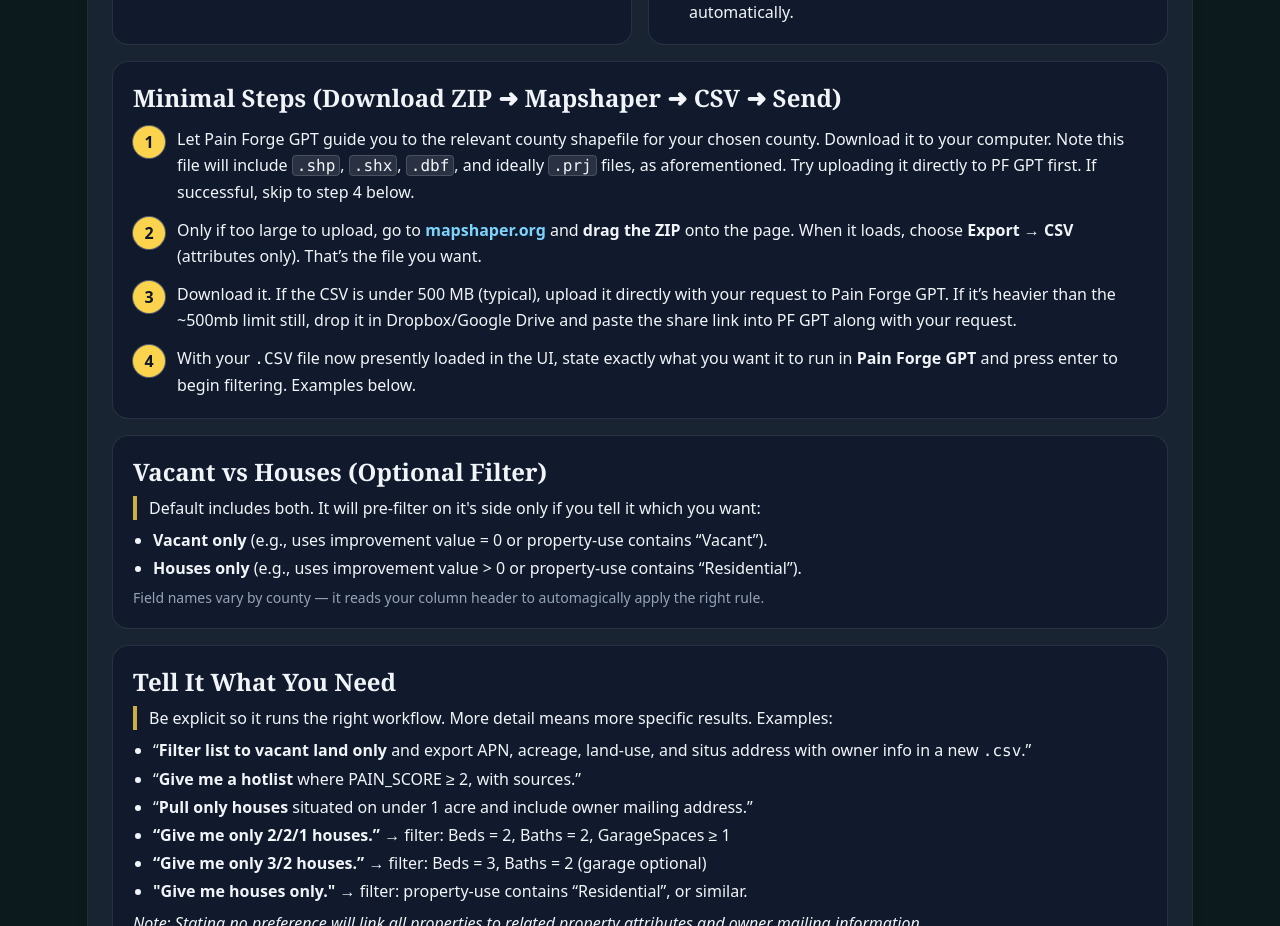
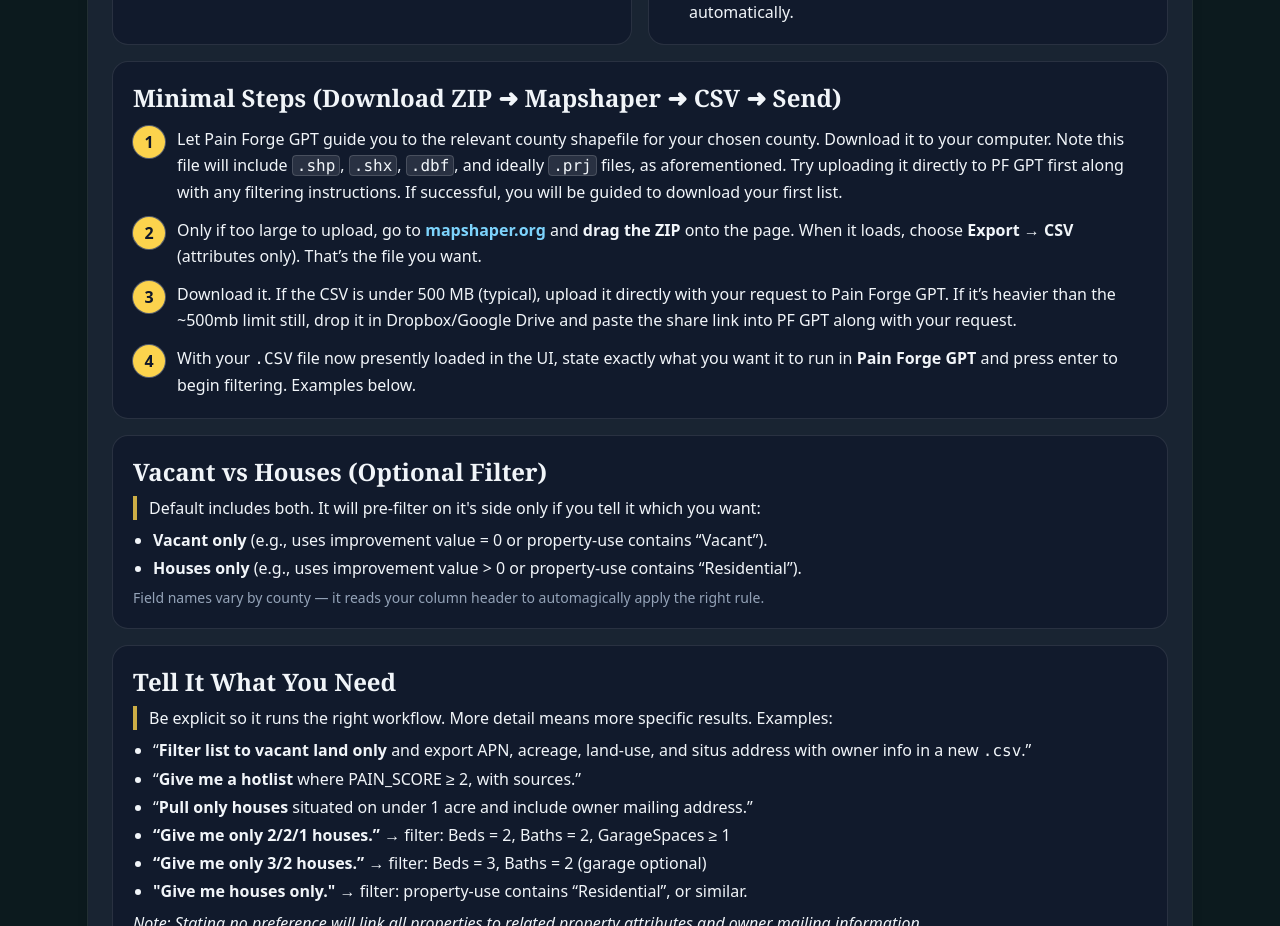
Before and after one commit to nyteksf/covered-bridge-seller-page, a React (Vite) app: page /painforge in a window 1280 px wide. Shown: the part 780-1706 px from the top of the page. Built offline with nearby package versions, Linux system fonts and the light colour scheme.

Commit message:
Adjust style Pain Forge instructions

```diff
--- a/src/pages/ParcelUploadInstructions.jsx
+++ b/src/pages/ParcelUploadInstructions.jsx
@@ -151,7 +151,8 @@
                   .prj
                 </code>{" "}
                 files, as aforementioned. Try uploading it directly to PF GPT
-                first. If successful, skip to step 4 below.
+                first along with any filtering instructions. If successful, you
+                will be guided to download your first list.
               </p>
             </div>
 
```
